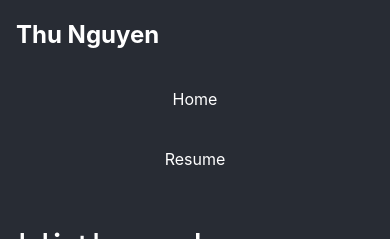
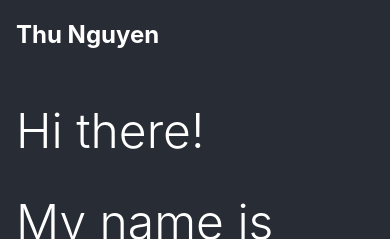
Before and after one commit to Brian-E-Nguyen/Thu-Website, a React (Create React App) app: page / in a window 390 px wide. Shown: the top 239 px of the page. Built offline with nearby package versions, Linux system fonts and the light colour scheme.

Commit message:
Navbar: state for showing mobile menu

```diff
--- a/src/components/UI/Navbar.css
+++ b/src/components/UI/Navbar.css
@@ -46,11 +46,7 @@
 }
 
 @media (max-width: 732px) {
-  /* .navbar__toggle-btn {
-    display: flex;
-  } */
   .navbar__links {
-    /* display: none; */
     width: 100%;
   }
   .navbar {
@@ -58,6 +54,12 @@
     align-items: flex-start;
   }
   .navbar__links ul {
+    display: flex;
+    width: 100%;
+    flex-direction: column;
+  }
+  .navbar__links.active ul {
+    display: none;
     width: 100%;
     flex-direction: column;
   }
@@ -65,7 +67,4 @@
     text-align: center;
     margin-top: 100px;
   }
-  .navbar-links.active {
-    display: flex;
-  }
 }
--- a/src/components/UI/Navbar.js
+++ b/src/components/UI/Navbar.js
@@ -3,35 +3,50 @@ import { Link } from 'react-router-dom';
 import './Navbar.css';
 
 const Navbar = () => {
+  const [click, setClick] = useState(false);
   const [mobileView, setMobileView] = useState(false);
+  const showButton = () => {
+    if (window.innerWidth >= 732) setMobileView(false);
+    else setMobileView(true);
+  };
+  const showMobileMenu = () => {
+    if (click) setClick(false);
+    else setClick(true);
+  };
+
   const navbarBtn = (
-    <div className='navbar__toggle-btn'>
+    <div className='navbar__toggle-btn' onClick={showMobileMenu}>
       <span className='navbar__toggle-btn--bar'></span>
       <span className='navbar__toggle-btn--bar'></span>
       <span className='navbar__toggle-btn--bar'></span>
     </div>
   );
-  const showButton = () => {
-    if (window.innerWidth >= 732) setMobileView(false);
-    else setMobileView(true);
-  };
 
   window.addEventListener('resize', showButton);
-  console.log(mobileView);
   return (
     <nav className='navbar'>
       <h1 className='navbar__brand'>Thu Nguyen</h1>
       {mobileView && navbarBtn}
-      <div className='navbar__links'>
+      <div className={click ? 'navbar__links ' : 'navbar__links active'}>
         <ul>
           <li>
             <Link to='/'>Home</Link>
           </li>
-          <li className=''>
+          <li>
             <Link to='/resume'>Resume</Link>
           </li>
         </ul>
       </div>
+      {/* <div className='navbar__links'>
+        <ul>
+          <li>
+            <Link to='/'>Home</Link>
+          </li>
+          <li>
+            <Link to='/resume'>Resume</Link>
+          </li>
+        </ul>
+      </div> */}
     </nav>
   );
 };
```
